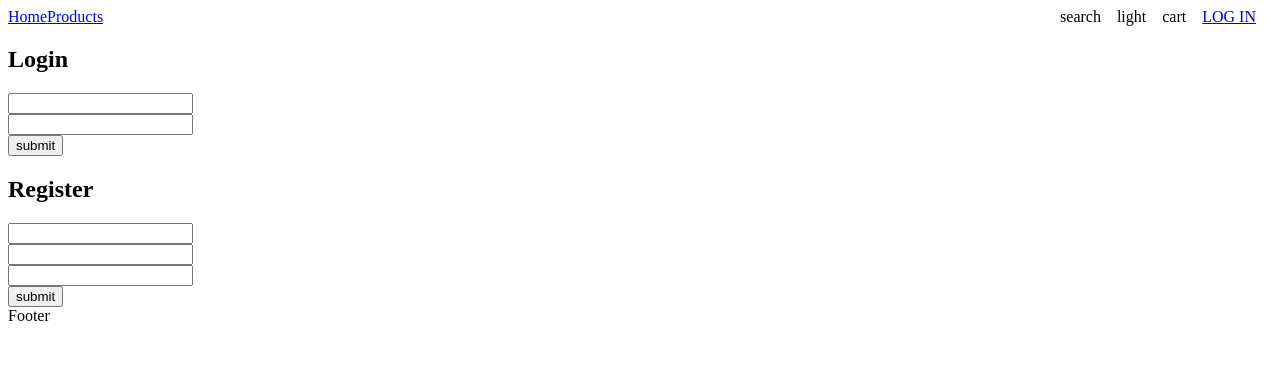
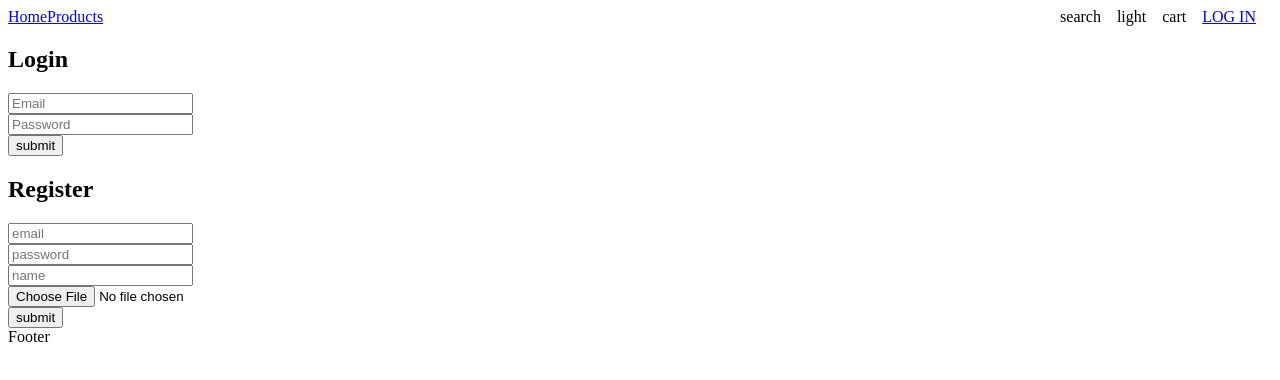
Before and after one commit to HungHoang108/luxelane-frontend, a React (Create React App) app: page /login in a window 1280 px wide. Shown: the top 380 px of the page. Built offline with nearby package versions, Linux system fonts and the light colour scheme; no server answers.

Commit message:
adding login and register form

```diff
--- a/src/components/routes/login/login.routes.tsx
+++ b/src/components/routes/login/login.routes.tsx
@@ -1,55 +1,62 @@
 import React, { ChangeEvent, useState } from "react";
 import axios from "axios";
-
-interface authen {
-  email: string;
-  password: string;
-}
+import { LoginType } from "../../../types/login.types";
+import { UserType } from "../../../types/user.types";
 
 const Login = () => {
-  const [email, setEmail] = useState("");
-  const [password, setPassword] = useState("");
-  const [userName, setUserName] = useState("");
-  const [userEmail, setUserEmail] = useState("");
-  const [userPass, setUserPass] = useState("");
+  const [login, setLogin] = useState<LoginType>({
+    email: "",
+    password: "",
+  });
+  const [user, setUser] = useState<UserType>({
+    id: 0,
+    email: "",
+    password: "",
+    name: "",
+    role: "customer",
+    avatar: "",
+  });
+
+  const { id, email, password, name, role, avatar } = user;
 
   const handleChange = (e: ChangeEvent<HTMLInputElement>) => {
-    if (e.target.name === "email") {
-      setEmail(e.target.value);
-    } else {
-      setPassword(e.target.value);
-    }
+    const { name, value } = e.target;
+    setLogin((prev) => {
+      return {
+        ...prev,
+        [name]: value,
+      };
+    });
   };
-  //   const json = { email: email, password: password };
 
   const handleSubmit = async () => {
-    // console.log(json);
     const res = await axios.post("https://api.escuelajs.co/api/v1/auth/login", {
-      email: email,
-      password: password,
+      email: login.email,
+      password: login.password,
     });
-
-    console.log(res.data);
   };
 
   const handleRegister = (e: ChangeEvent<HTMLInputElement>) => {
-    if (e.target.name === "username") {
-      setUserName(e.target.value);
-    } else if (e.target.name === "useremail") {
-      setUserEmail(e.target.value);
-    } else {
-      setUserPass(e.target.value);
-    }
+    const { name, value } = e.target;
+    setUser((prev) => {
+      return {
+        ...prev,
+        [name]: value,
+      };
+    });
   };
-    const json = { name: userName, email: userEmail, password: userPass };
+  const json = {
+    email: email,
+    password: password,
+    name: name,
+    role: role,
+    avatar: avatar,
+  };
   const submitRegister = async () => {
-    const res = await axios.post("https://api.escuelajs.co/api/v1/users/", json);
-    //   .then(function (response) {
-    //     console.log(response);
-    //   })
-    //   .catch(function (error) {
-    //     console.log(error);
-    //   });
+    const res = await axios.post(
+      "https://api.escuelajs.co/api/v1/users/",
+      json
+    );
   };
 
   return (
@@ -58,10 +65,20 @@ const Login = () => {
 
       <div>
         <div>
-          <input type="email" name="email" onChange={handleChange} />
+          <input
+            type="email"
+            name="email"
+            onChange={handleChange}
+            placeholder="Email"
+          />
         </div>
         <div>
-          <input type="password" name="password" onChange={handleChange} />
+          <input
+            type="password"
+            name="password"
+            onChange={handleChange}
+            placeholder="Password"
+          />
         </div>
         <div>
           <button onClick={handleSubmit}>submit</button>
@@ -71,17 +88,31 @@ const Login = () => {
       <div>
         <h2>Register</h2>
         <div>
-          <input type="text" name="username" onChange={handleRegister} />
-        </div>
-        <div>
-          <input type="email" name="useremail" onChange={handleRegister} />
+          <input
+            type="email"
+            name="email"
+            onChange={handleRegister}
+            placeholder="email"
+          />
         </div>
         <div>
           <input
             type="password"
-            name="userpassword"
+            name="password"
+            placeholder="password"
             onChange={handleRegister}
           />
+        </div>
+        <div>
+          <input
+            type="text"
+            name="name"
+            placeholder="name"
+            onChange={handleRegister}
+          />
+        </div>
+        <div>
+          <input type="file" name="avatar" onChange={handleRegister} />
         </div>
         <div>
           <button onClick={submitRegister}>submit</button>
--- /dev/null
+++ b/src/types/login.types.ts
@@ -0,0 +1,4 @@
+export interface LoginType {
+    email: string;
+    password: string;
+  }
```
Also changed, not shown: src/types/user.types.ts (added, +8 -0 lines).
